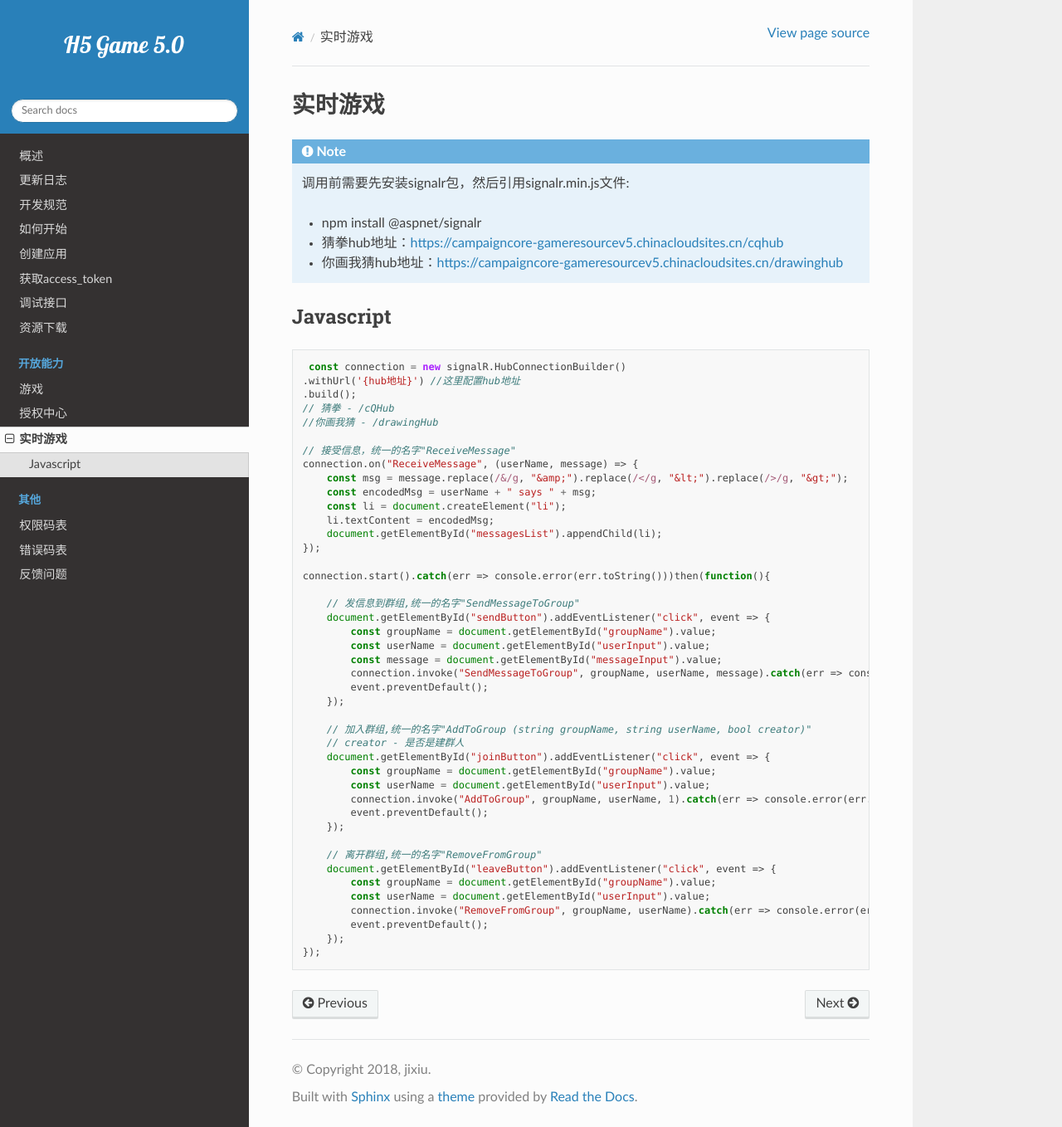
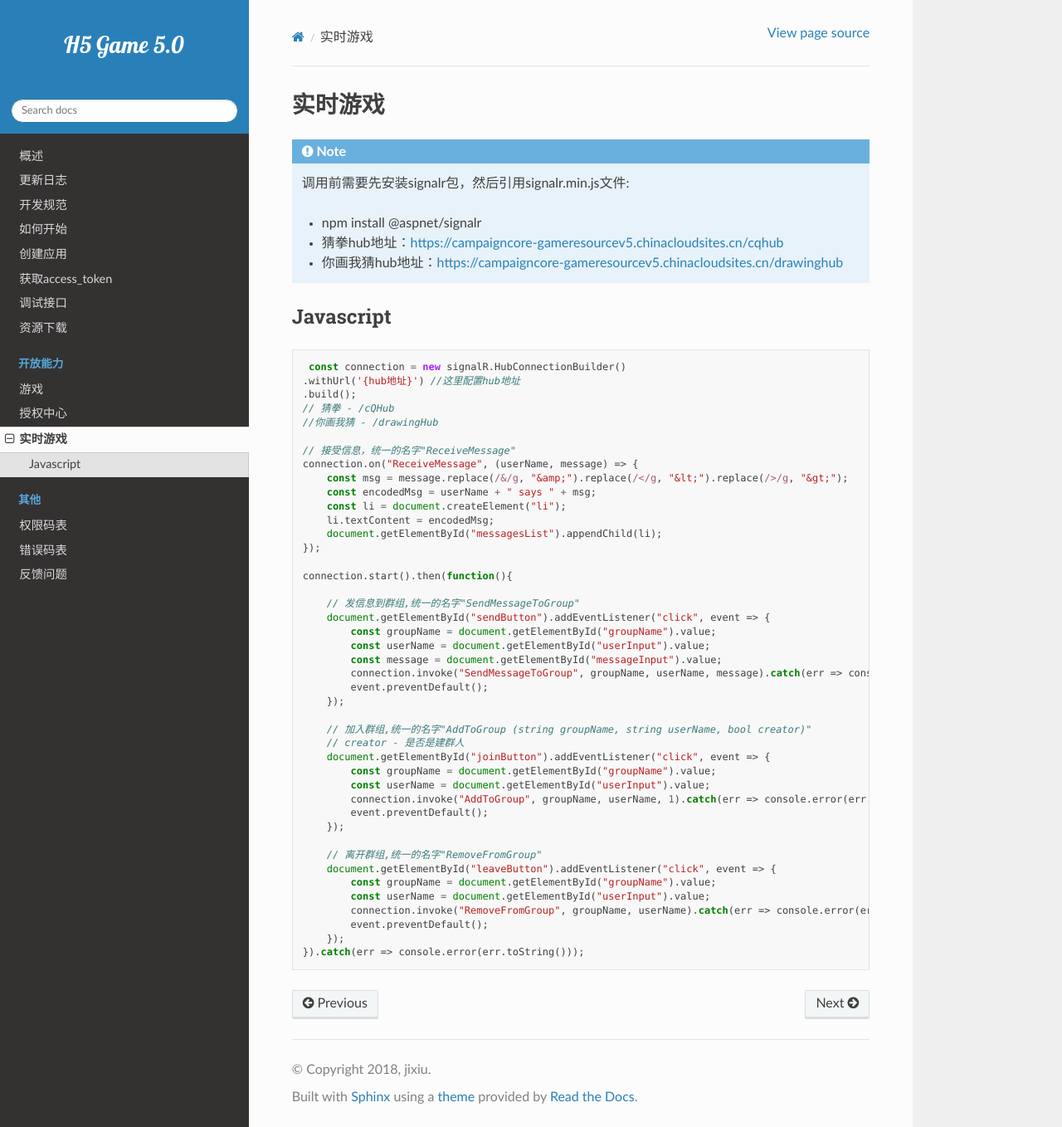
Before and after one commit to seven1986/-, a Sphinx documentation site: the page built from docs/livegames.rst, in a window 1280 px wide and 1358 px high. Shown: the whole window at 83% size. Built offline with Sphinx 7.4.7 and the Read the Docs theme 2.0.0, drawn with Linux system fonts in a browser that asks for light colours; part of the change alters nothing that is shown.

```diff
--- a/docs/livegames.rst
+++ b/docs/livegames.rst
@@ -32,7 +32,7 @@ Javascript
         document.getElementById("messagesList").appendChild(li);
     });
 
-    connection.start().catch(err => console.error(err.toString()))then(function(){
+    connection.start().then(function(){
 
         // 发信息到群组,统一的名字"SendMessageToGroup"
         document.getElementById("sendButton").addEventListener("click", event => {
@@ -59,4 +59,4 @@ Javascript
             connection.invoke("RemoveFromGroup", groupName, userName).catch(err => console.error(err.toString()));
             event.preventDefault();
         });
-    });
+    }).catch(err => console.error(err.toString()));
```
